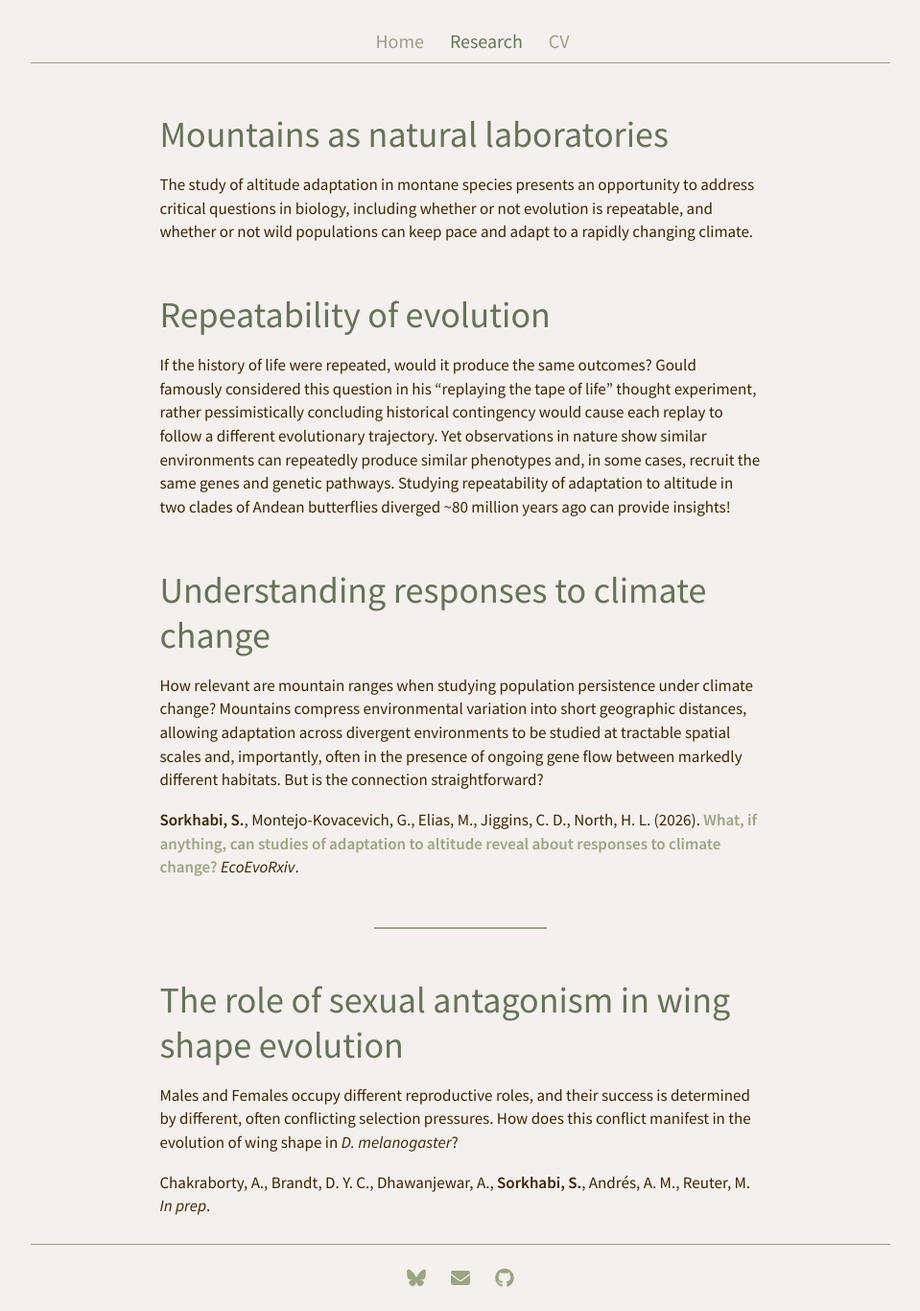
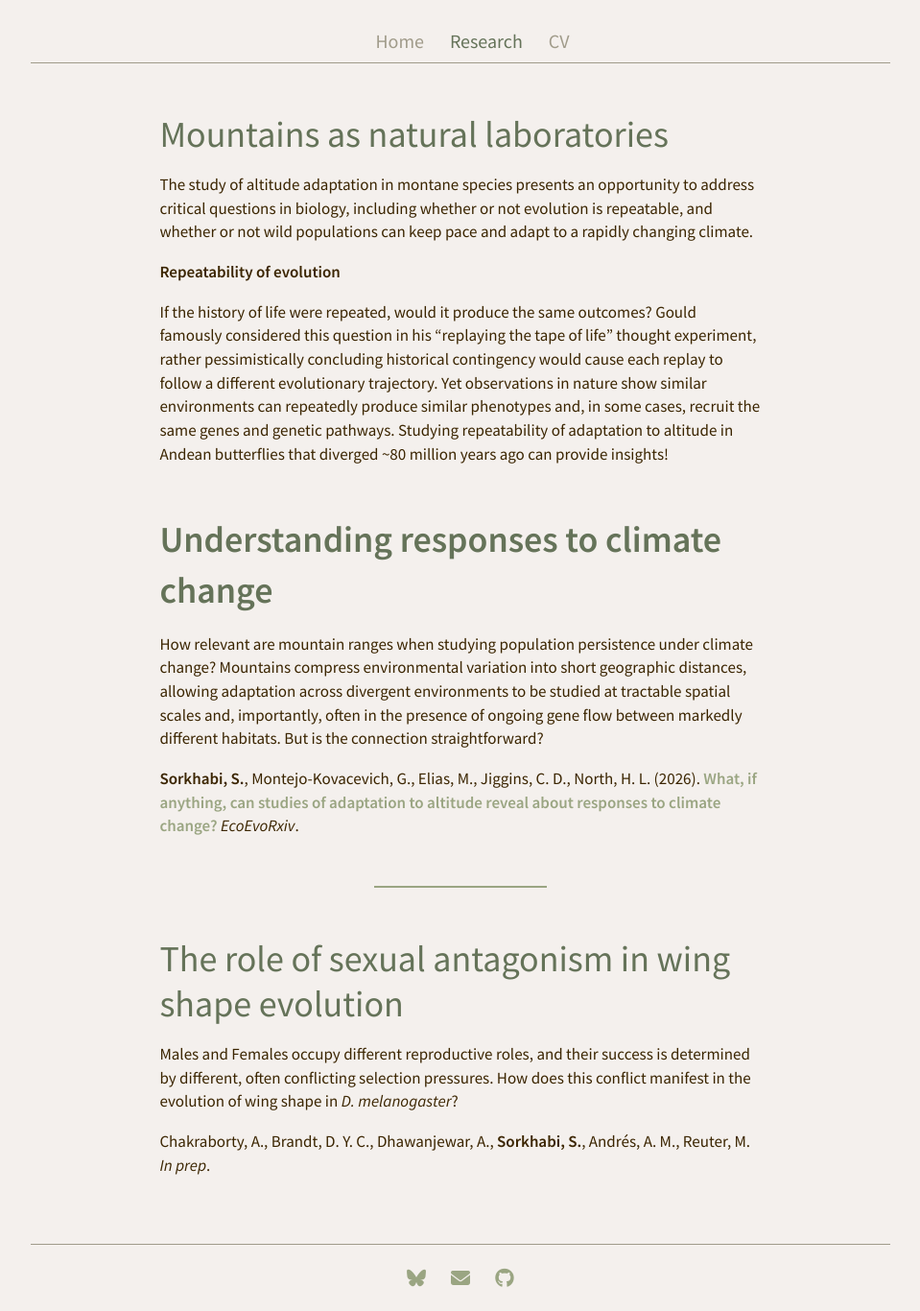
Before and after one commit to ssorkhabi/ssorkhabi.github.io, a Jekyll site: the page built from research.md, in a window 1280 px wide and 1366 px high. Shown: the whole window at 96% size, without its empty margins (160-1119 px from the left). Built offline with Jekyll 4.4.1, drawn with Linux system fonts in a browser that asks for light colours.

Commit message:
small changes

```diff
--- a/research.md
+++ b/research.md
@@ -12,13 +12,13 @@ permalink: /research/
 The study of altitude adaptation in montane species presents an opportunity to address critical questions in biology, including whether or not evolution is repeatable, and whether or not wild populations can keep pace and adapt to a rapidly changing climate.
 {: .research}
 
-### Repeatability of evolution
-{: .rsrcht}
-
-If the history of life were repeated, would it produce the same outcomes? Gould famously considered this question in his “replaying the tape of life” thought experiment, rather pessimistically concluding historical contingency would cause each replay to follow a different evolutionary trajectory. Yet observations in nature show similar environments can repeatedly produce similar phenotypes and, in some cases, recruit the same genes and genetic pathways. Studying repeatability of adaptation to altitude in two clades of Andean butterflies diverged ~80 million years ago can provide insights!
+**Repeatability of evolution**
 {: .research}
 
-### Understanding responses to climate change
+If the history of life were repeated, would it produce the same outcomes? Gould famously considered this question in his “replaying the tape of life” thought experiment, rather pessimistically concluding historical contingency would cause each replay to follow a different evolutionary trajectory. Yet observations in nature show similar environments can repeatedly produce similar phenotypes and, in some cases, recruit the same genes and genetic pathways. Studying repeatability of adaptation to altitude in Andean butterflies that diverged ~80 million years ago can provide insights!
+{: .research}
+
+**Understanding responses to climate change**
 {: .rsrcht}
 
 How relevant are mountain ranges when studying population persistence under climate change? Mountains compress environmental variation into short geographic distances, allowing adaptation across divergent environments to be studied at tractable spatial scales and, importantly, often in the presence of ongoing gene flow between markedly different habitats. But is the connection straightforward?
```
